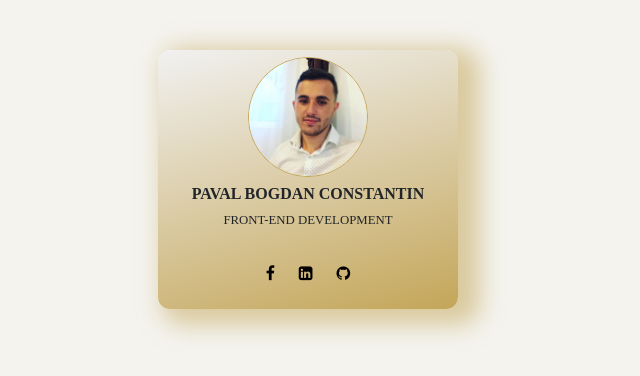
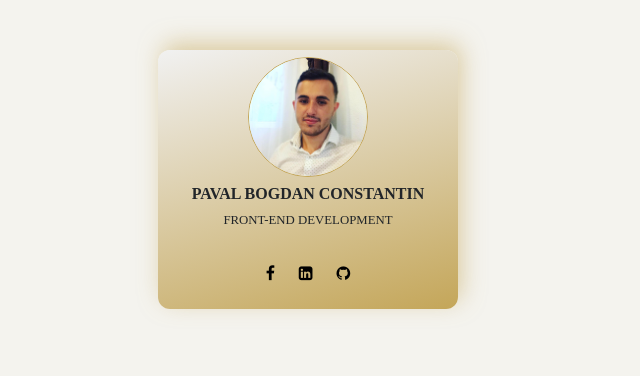
Before and after one commit to PavalBogdanConstantin/Proiect1, a plain HTML site: page contact.html in a window 1280 px wide. Shown: the whole page, without its empty margins (332-972 px from the left). Drawn offline with nearby package versions, Linux system fonts and the light colour scheme; a web font is replaced by a local one.

Commit message:
change color

```diff
--- a/css/_contact.scss
+++ b/css/_contact.scss
@@ -29,8 +29,8 @@ img {
   border-radius: 12px;
   box-sizing: border-box;
   margin-top: 7px;
-  -webkit-box-shadow: 13px 7px 23px 9px rgba(196, 166, 89, 0.54);
-  box-shadow: 13px 7px 23px 9px rgba(196, 166, 89, 0.54);
+  -webkit-box-shadow: 4px -7px 23px -1px rgba(196, 166, 89, 0.54);
+  box-shadow: 4px -7px 23px -1px rgba(196, 166, 89, 0.54);
   background: rgb(196, 166, 89);
   background: linear-gradient(
     345deg,
```
Also changed, not shown: css/style.css, 1 other file.
